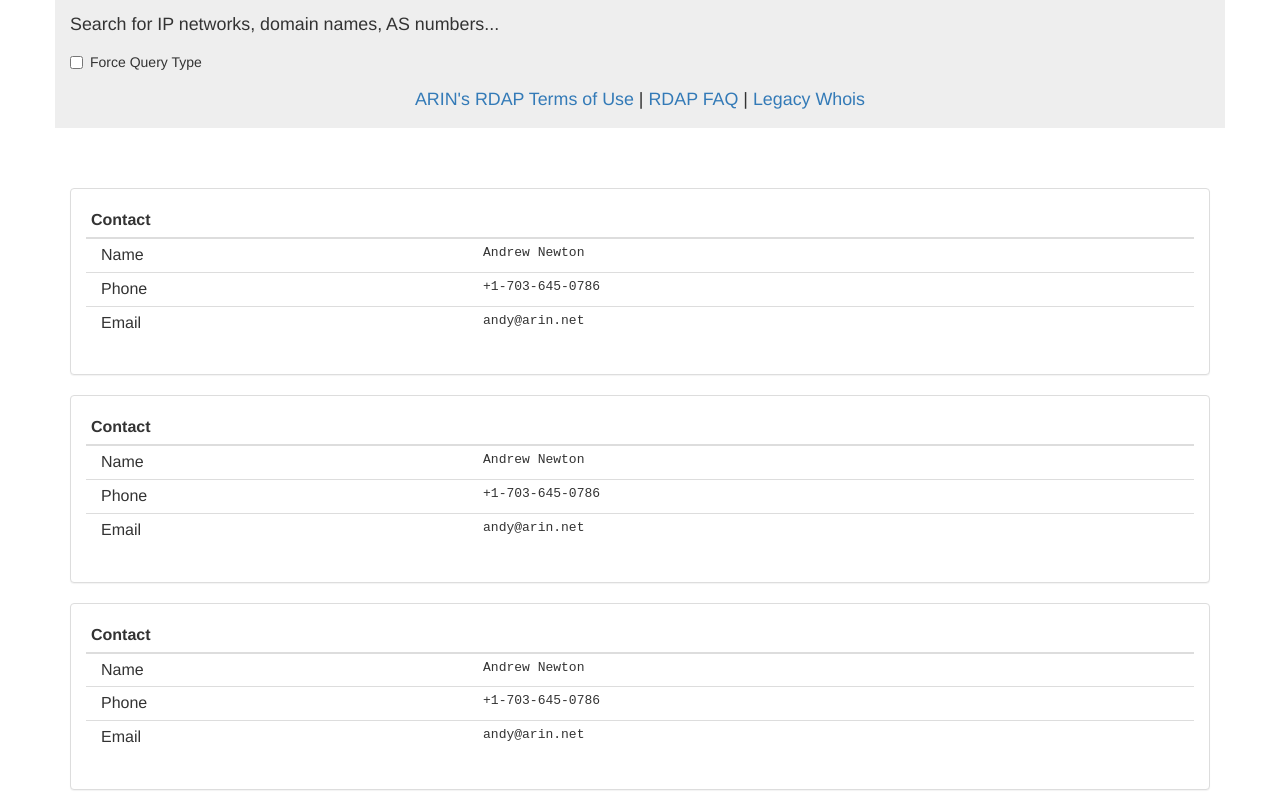
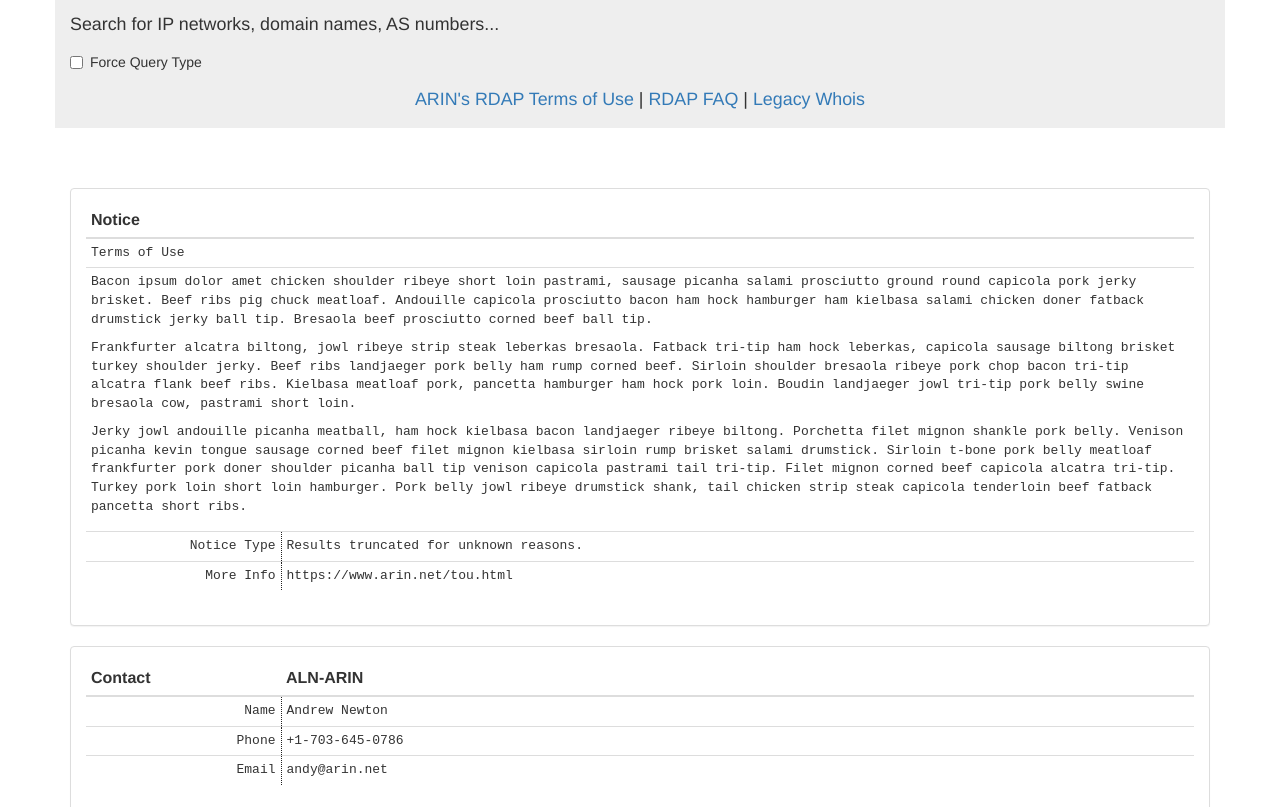
Before and after one commit to arineng/rdap_webspa, a website: page src/index.html in a window 1280 px wide. Shown: the part 142-949 px from the top of the page. Drawn offline with Linux system fonts and the light colour scheme.

Commit message:
playing around with look and feel

```diff
--- a/src/index.html
+++ b/src/index.html
@@ -87,19 +87,71 @@
             <div class="panel-body">
                 <table class="table table-condensed">
                     <thead>
-                    <tr><th>Contact</th><th></th></tr>
+                    <tr><th>Notice</th><th></th></tr>
                     </thead>
                     <tbody>
                     <tr>
-                        <td>Name</td>
+                        <td colspan="2">Terms of Use</td>
+                    </tr>
+                    <tr>
+                        <td colspan="2">
+                            <p>Bacon ipsum dolor amet chicken shoulder ribeye short loin pastrami,
+                               sausage picanha salami prosciutto ground round capicola pork jerky
+                               brisket. Beef ribs pig chuck meatloaf. Andouille capicola prosciutto
+                               bacon ham hock hamburger ham kielbasa salami chicken doner fatback
+                               drumstick jerky ball tip. Bresaola beef prosciutto corned beef ball
+                               tip.
+                            </p>
+                            <p>
+                               Frankfurter alcatra biltong, jowl ribeye strip steak leberkas bresaola.
+                               Fatback tri-tip ham hock leberkas, capicola sausage biltong brisket
+                               turkey shoulder jerky. Beef ribs landjaeger pork belly ham rump corned
+                               beef. Sirloin shoulder bresaola ribeye pork chop bacon tri-tip alcatra
+                               flank beef ribs. Kielbasa meatloaf pork, pancetta hamburger ham hock
+                               pork loin. Boudin landjaeger jowl tri-tip pork belly swine bresaola
+                               cow, pastrami short loin.
+                            </p>
+                            <p>
+                               Jerky jowl andouille picanha meatball, ham hock kielbasa bacon
+                               landjaeger ribeye biltong. Porchetta filet mignon shankle pork belly.
+                               Venison picanha kevin tongue sausage corned beef filet mignon kielbasa
+                               sirloin rump brisket salami drumstick. Sirloin t-bone pork belly
+                               meatloaf frankfurter pork doner shoulder picanha ball tip venison
+                               capicola pastrami tail tri-tip. Filet mignon corned beef capicola
+                               alcatra tri-tip. Turkey pork loin short loin hamburger. Pork belly
+                               jowl ribeye drumstick shank, tail chicken strip steak capicola
+                               tenderloin beef fatback pancetta short ribs.
+                        </td>
+                    </tr>
+                    <tr>
+                        <td class="first-column">Notice Type</td>
+                        <td>Results truncated for unknown reasons.</td>
+                    </tr>
+                    <tr>
+                        <td class="first-column">More Info</td>
+                        <td>https://www.arin.net/tou.html</td>
+                    </tr>
+                    </tbody>
+                </table>
+            </div>
+        </div>
+        <div class="panel panel-default">
+            <div class="panel-body">
+                <table class="table table-condensed">
+                    <thead>
+                    <tr><th>Contact</th><th>ALN-ARIN</th></tr>
+                    </thead>
+                    <tbody>
+                    <tr>
+                        <td class="first-column">Name</td>
                         <td>Andrew Newton</td>
                     </tr>
                     <tr>
-                        <td>Phone</td>
+                        <td class="first-column">Phone</td>
                         <td>+1-703-645-0786</td>
                     </tr>
                     <tr>
-                        <td>Email</td>
+                        <td class="first-column">Email</td>
                         <td>andy@arin.net</td>
                     </tr>
                     </tbody>
@@ -110,19 +162,19 @@
             <div class="panel-body">
                 <table class="table table-condensed">
                     <thead>
-                    <tr><th>Contact</th><th></th></tr>
+                    <tr><th>Contact</th><th>NEWTO24-ARIN</th></tr>
                     </thead>
                     <tbody>
                     <tr>
-                        <td>Name</td>
+                        <td class="first-column">Name</td>
                         <td>Andrew Newton</td>
                     </tr>
                     <tr>
-                        <td>Phone</td>
+                        <td class="first-column">Phone</td>
                         <td>+1-703-645-0786</td>
                     </tr>
                     <tr>
-                        <td>Email</td>
+                        <td class="first-column">Email</td>
                         <td>andy@arin.net</td>
                     </tr>
                     </tbody>
@@ -133,19 +185,19 @@
             <div class="panel-body">
                 <table class="table table-condensed">
                     <thead>
-                    <tr><th>Contact</th><th></th></tr>
+                    <tr><th>Contact</th><th>ANDY-ARIN</th></tr>
                     </thead>
                     <tbody>
                     <tr>
-                        <td>Name</td>
+                        <td class="first-column">Name</td>
                         <td>Andrew Newton</td>
                     </tr>
                     <tr>
-                        <td>Phone</td>
+                        <td class="first-column">Phone</td>
                         <td>+1-703-645-0786</td>
                     </tr>
                     <tr>
-                        <td>Email</td>
+                        <td class="first-column">Email</td>
                         <td>andy@arin.net</td>
                     </tr>
                     </tbody>
--- a/src/site.css
+++ b/src/site.css
@@ -27,14 +27,15 @@
     padding: 30px 15px 0;
 }
 
-table > tbody > tr > td:first-child {
-    padding-left: 15px;;
+.first-column {
+    width: 15em;
+    text-align: right;
+    border-right: 1px #222222 dotted;
 }
 
-tr > td:last-child {
+tr > td {
     font-family: monospace;
 }
-
 
 #queryterm {
     font-style: italic;
```
